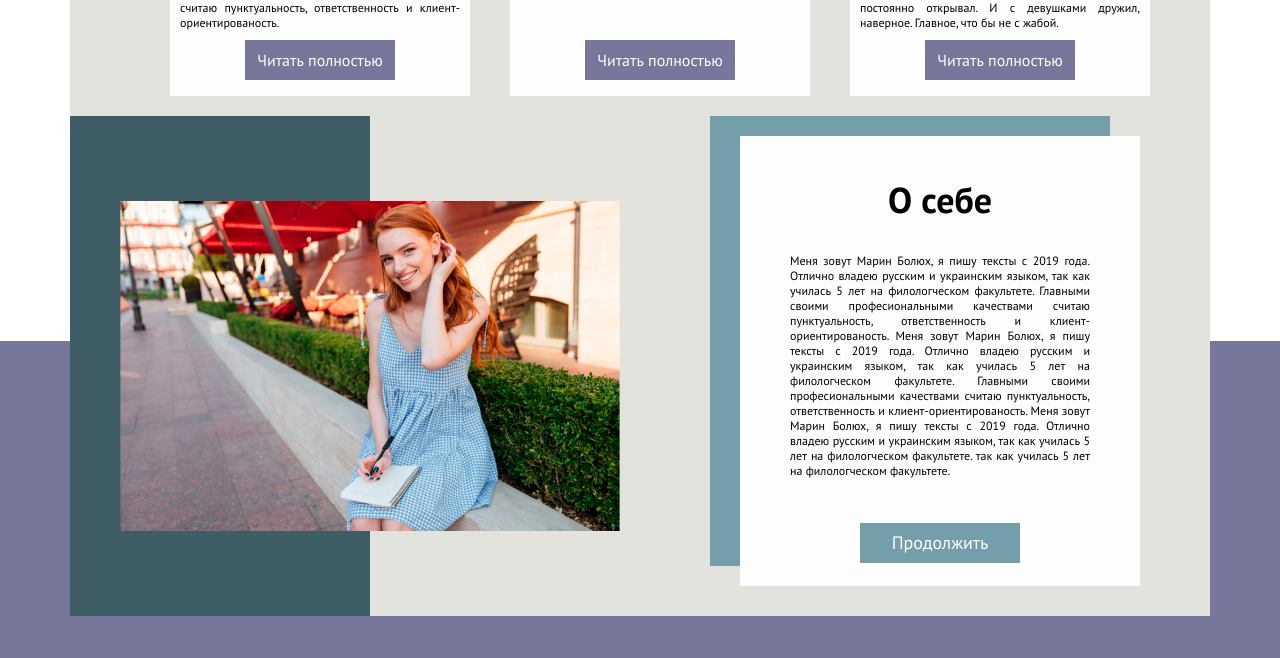
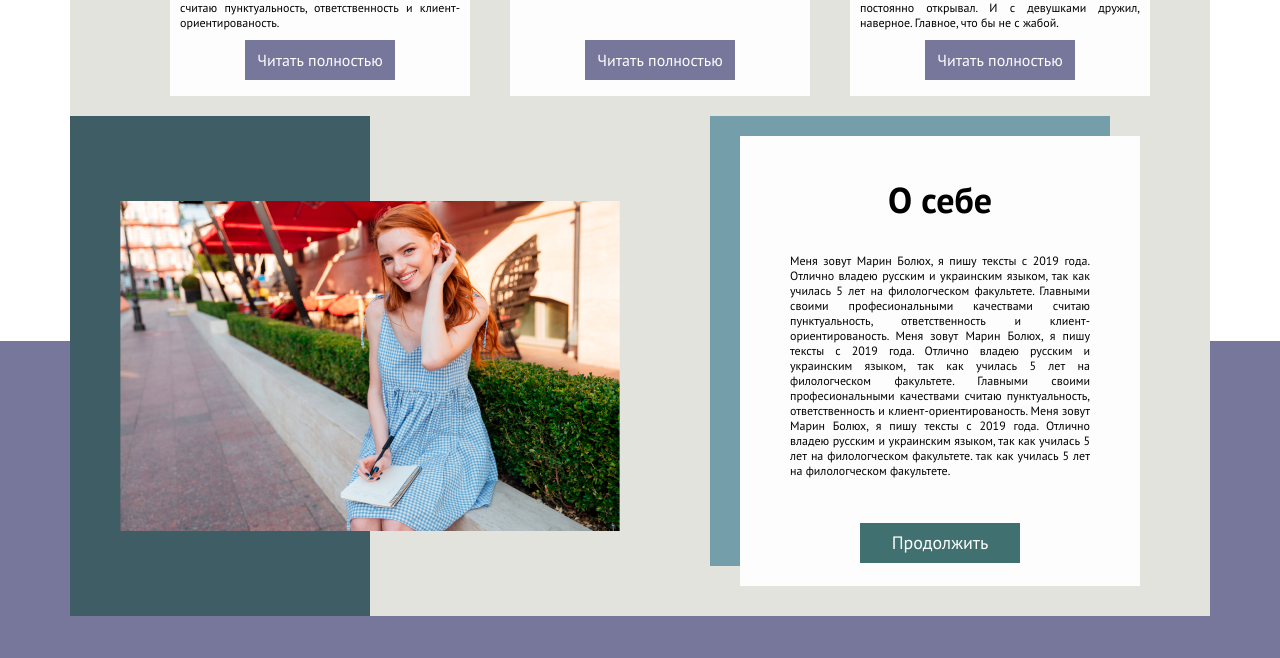
Before and after one commit to BasSanya/copirater.github.io, a plain HTML site: page index.html in a window 1280 px wide. In both pictures the pointer is over the link "Продолжить". Shown: the part 1623-2281 px from the top of the page. Drawn offline with Linux system fonts and the light colour scheme.

Commit message:
Hover on button continium and + media in head

```diff
--- a/index.html
+++ b/index.html
@@ -2,6 +2,7 @@
 <html>
 <head>
 	<meta charset="utf-8">
+	<meta name="viewport" content="width=device-width, initial-scale=1">
 	<title>Копирайтер Марина Болюх</title>
 	<link rel="stylesheet" type="text/css" href="style.css">
 	 <link rel="shortcut icon" href="favicon.ico" type="image/x-icon">
--- a/style.css
+++ b/style.css
@@ -386,6 +386,9 @@ header .logo_img {
 	line-height: 40px;
 	margin-top: 20px;
 }
+.content_text a:hover {
+	background: #407070;
+}
 /*Footer, site map and contacts*/
 footer {
 	z-index: 3;
```
